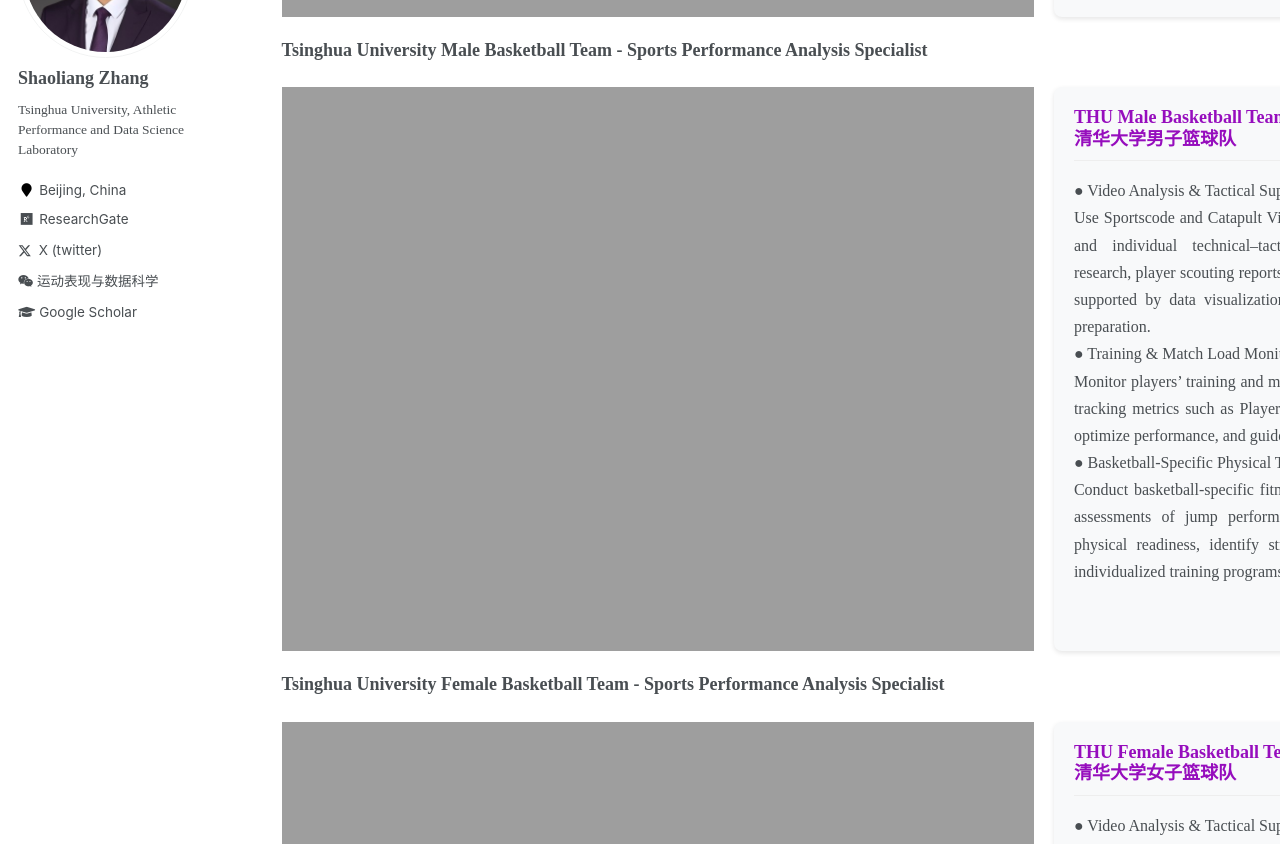
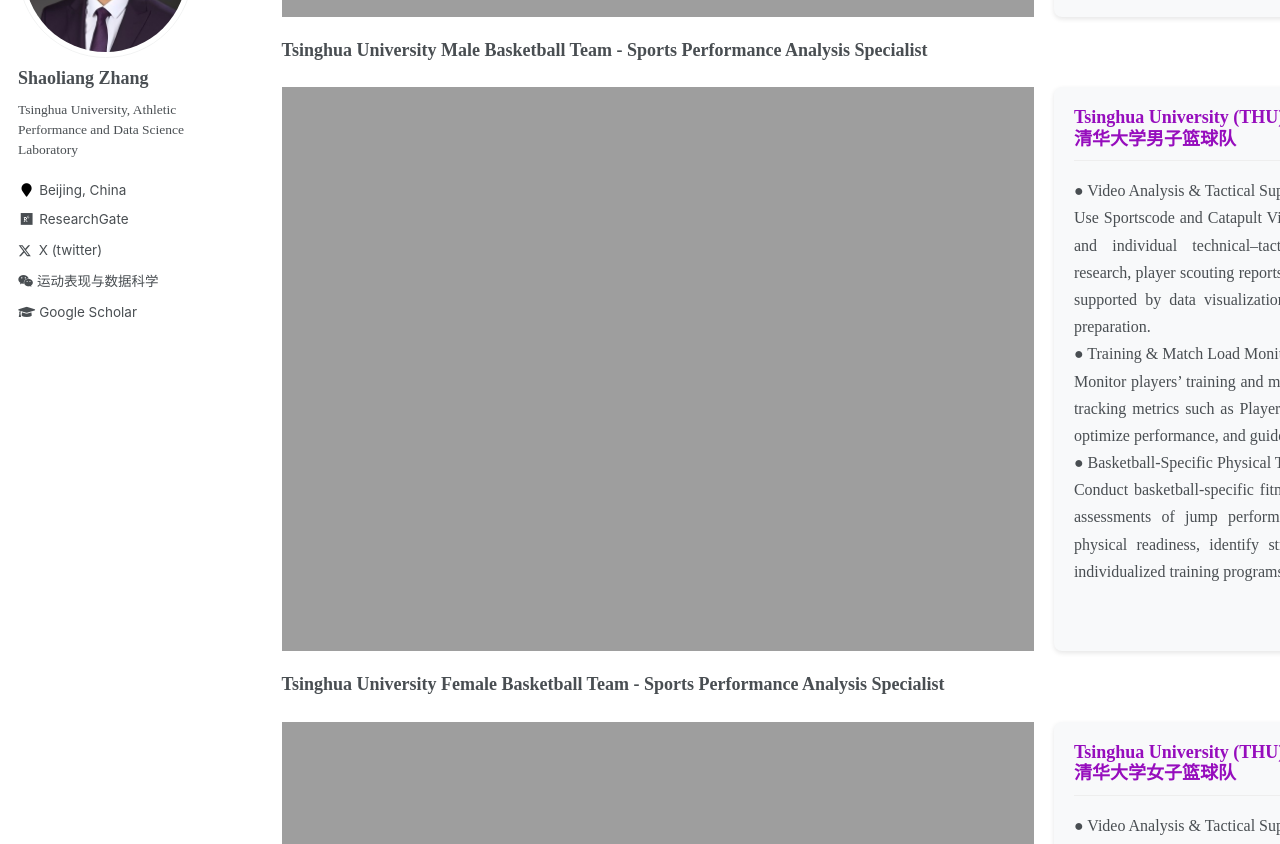
Before and after one commit to sportssuper/ZSL, a Jekyll site: the page built from _pages/services.md, in a window 1280 px wide and 1400 px high, scrolled down 581 px. Shown: the part 153-997 px from the top of the window. Built offline with Jekyll 4.4.1, drawn with Linux system fonts in a browser that asks for light colours; a script that is not in the unit is left out; some of the changed text lies outside the part shown.

Commit message:
Update services.md

```diff
--- a/_pages/services.md
+++ b/_pages/services.md
@@ -61,7 +61,7 @@ redirect_from:
 
   <div style="width: 40%; padding: 20px; background: #f8f9fa; border-radius: 8px; box-shadow: 0 2px 5px rgba(0,0,0,0.1);">
     <h3 style="color: #960DBD; margin-top: 0; border-bottom: 1px solid #eee; padding-bottom: 10px;">
-      THU Male Basketball Team<br>清华大学男子篮球队
+      Tsinghua University (THU) Male Basketball Team<br>清华大学男子篮球队
     </h3>
     <p style="line-height: 1.7; font-size: 16px; margin-bottom: 0;text-align: justify; text-justify: inter-word;">
     ● Video Analysis & Tactical Support<br>
@@ -88,7 +88,7 @@ redirect_from:
 
   <div style="width: 40%; padding: 20px; background: #f8f9fa; border-radius: 8px; box-shadow: 0 2px 5px rgba(0,0,0,0.1);">
     <h3 style="color: #960DBD; margin-top: 0; border-bottom: 1px solid #eee; padding-bottom: 10px;">
-      THU Female Basketball Team<br>清华大学女子篮球队
+      Tsinghua University (THU) Female Basketball Team<br>清华大学女子篮球队
     </h3>
     <p style="line-height: 1.7; font-size: 16px; margin-bottom: 0;text-align: justify; text-justify: inter-word;">
     ● Video Analysis & Tactical Support<br>
@@ -120,7 +120,7 @@ redirect_from:
 
   <div style="width: 40%; padding: 20px; background: #f8f9fa; border-radius: 8px; box-shadow: 0 2px 5px rgba(0,0,0,0.1);">
     <h3 style="color: #960DBD; margin-top: 0; border-bottom: 1px solid #eee; padding-bottom: 10px;">
-      THU High School Basketball Team<br>清华大学附属中学篮球队
+      Tsinghua University (THU) High School Basketball Team<br>清华大学附属中学篮球队
     </h3>
     <p style="line-height: 1.7; font-size: 16px; margin-bottom: 0;text-align: justify; text-justify: inter-word;">
     ● Neuromuscular Fatigue & Load Monitoring<br>
```
